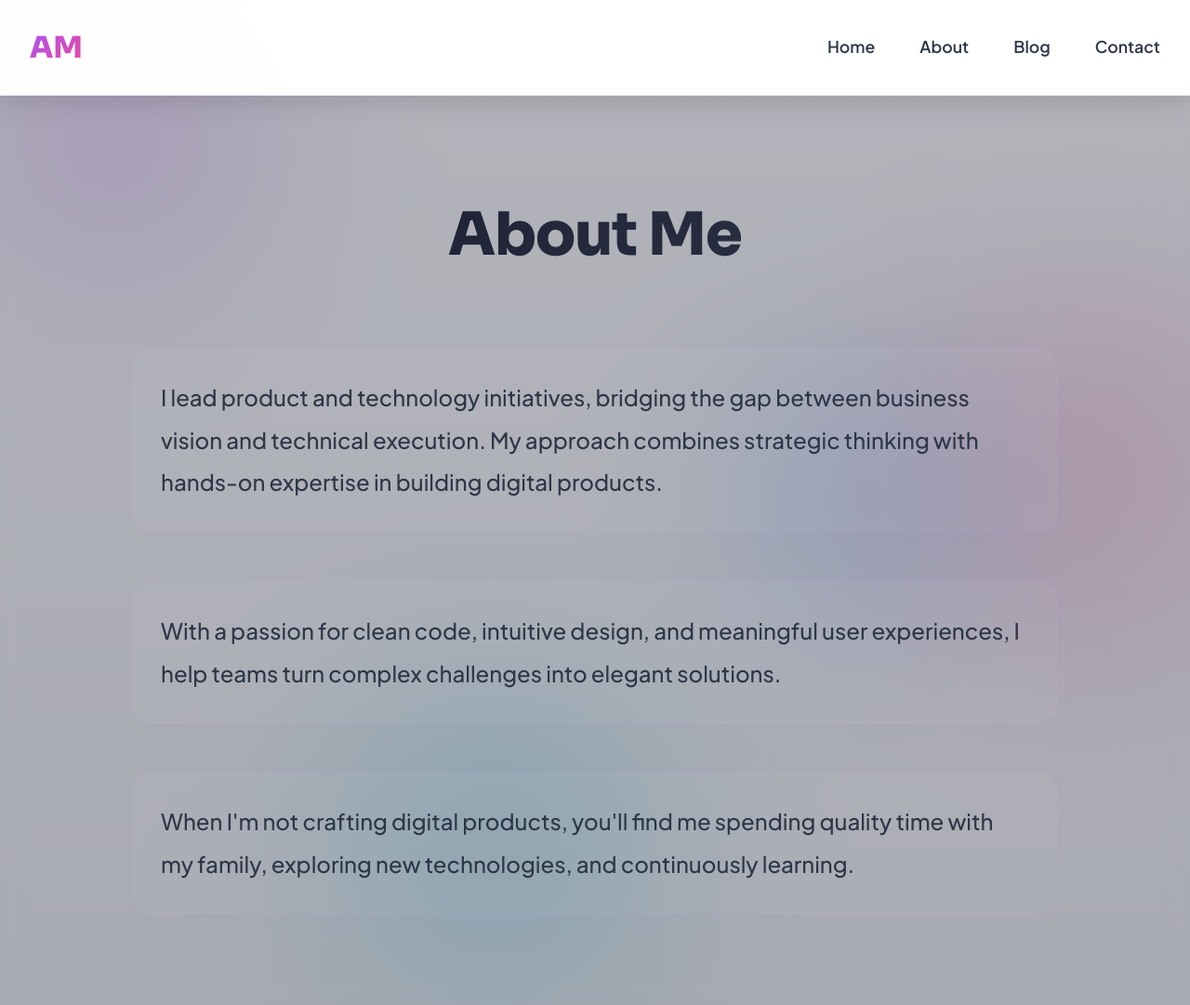
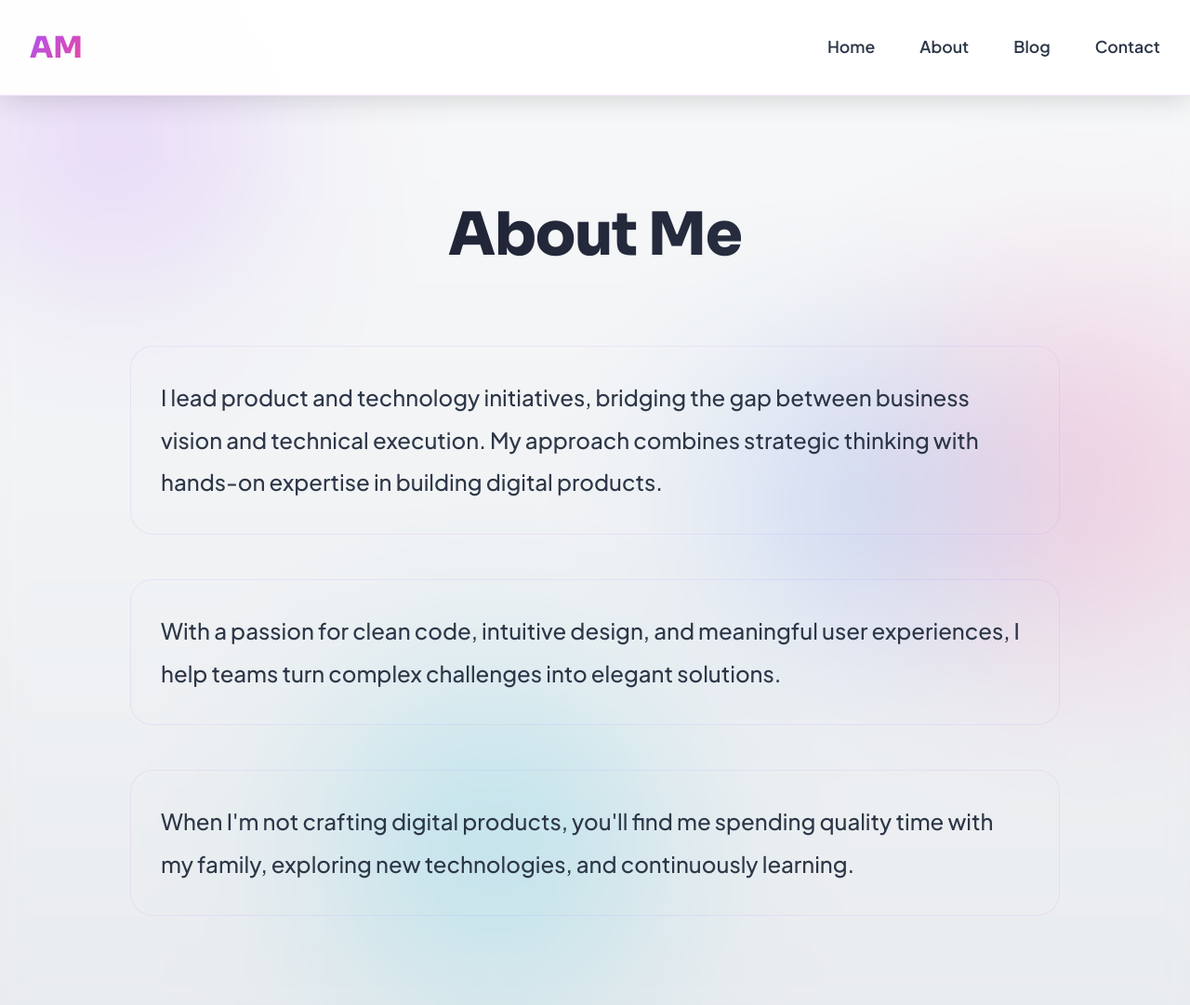
Before and after one commit to amargiovanni/margiovanni.it, a Jekyll site: the page built from about.md, in a window 1280 px wide and 1081 px high. Shown: the whole window at 93% size. Built offline with Jekyll 4.4.1, drawn with Linux system fonts in a browser that asks for light colours.

Commit message:
fix css about page

```diff
--- a/_layouts/default.html
+++ b/_layouts/default.html
@@ -10,13 +10,6 @@
         <div class="gradient-blob blob-4"></div>
     </div>
 
-    <!-- Loading Screen -->
-    <div class="loading-screen" id="loadingScreen">
-        <div class="loader">
-            <div class="loader-inner"></div>
-        </div>
-    </div>
-
     {% include nav.html %}
 
     {{ content }}
--- a/css/animations.css
+++ b/css/animations.css
@@ -3,15 +3,6 @@
    ======================= */
 
 /* Keyframe Animations */
-
-@keyframes spin {
-  from {
-    transform: rotate(0deg);
-  }
-  to {
-    transform: rotate(360deg);
-  }
-}
 
 @keyframes fadeInUp {
   from {
--- a/css/style.css
+++ b/css/style.css
@@ -12,7 +12,6 @@
   --text-secondary: #e0e0ff;
   --text-tertiary: #a0a0d0;
   --nav-bg: rgba(15, 15, 35, 0.8);
-  --loading-bg: linear-gradient(135deg, #a855f7 0%, #ec4899 100%);
   --animated-bg: linear-gradient(180deg, #0f0f23 0%, #1a1a3e 100%);
   --blob-opacity: 0.6;
 
@@ -66,7 +65,6 @@
     --text-secondary: #2d3748;
     --text-tertiary: #4a5568;
     --nav-bg: rgba(255, 255, 255, 0.95);
-    --loading-bg: linear-gradient(135deg, #a855f7 0%, #ec4899 100%);
     --animated-bg: linear-gradient(180deg, #f8f9fa 0%, #e9ecef 100%);
     --blob-opacity: 0.25;
 
@@ -85,7 +83,6 @@
   --text-secondary: #2d3748;
   --text-tertiary: #4a5568;
   --nav-bg: rgba(255, 255, 255, 0.95);
-  --loading-bg: linear-gradient(135deg, #a855f7 0%, #ec4899 100%);
   --animated-bg: linear-gradient(180deg, #f8f9fa 0%, #e9ecef 100%);
   --blob-opacity: 0.25;
 
@@ -103,7 +100,6 @@
   --text-secondary: #e0e0ff;
   --text-tertiary: #a0a0d0;
   --nav-bg: rgba(15, 15, 35, 0.8);
-  --loading-bg: linear-gradient(135deg, #a855f7 0%, #ec4899 100%);
   --animated-bg: linear-gradient(180deg, #0f0f23 0%, #1a1a3e 100%);
   --blob-opacity: 0.6;
 
@@ -222,44 +218,6 @@ body {
   75% {
     transform: translate(40px, -30px) scale(1.05);
   }
-}
-
-/* =======================
-   Loading Screen
-   ======================= */
-
-.loading-screen {
-  position: fixed;
-  top: 0;
-  left: 0;
-  width: 100%;
-  height: 100%;
-  background: var(--loading-bg);
-  display: flex;
-  align-items: center;
-  justify-content: center;
-  z-index: 9999;
-  transition: opacity var(--transition-slow), visibility var(--transition-slow);
-}
-
-.loading-screen.hidden {
-  opacity: 0;
-  visibility: hidden;
-}
-
-.loader {
-  width: 80px;
-  height: 80px;
-  position: relative;
-}
-
-.loader-inner {
-  width: 100%;
-  height: 100%;
-  border: 4px solid rgba(255, 255, 255, 0.2);
-  border-top-color: var(--text-primary);
-  border-radius: 50%;
-  animation: spin 1s cubic-bezier(0.4, 0, 0.2, 1) infinite;
 }
 
 /* =======================
@@ -490,7 +448,6 @@ body {
 
 .about {
   padding: var(--spacing-3xl) var(--spacing-lg);
-  background: rgba(20, 20, 40, 0.3);
   backdrop-filter: blur(10px);
   position: relative;
 }
--- a/js/main.js
+++ b/js/main.js
@@ -5,7 +5,6 @@
 // Wait for DOM to be fully loaded
 document.addEventListener('DOMContentLoaded', () => {
   initTheme();
-  initLoadingScreen();
   initScrollAnimations();
   initSmoothScroll();
   initNavigation();
@@ -29,25 +28,6 @@ function initTheme() {
   mediaQuery.addEventListener('change', (e) => {
     const newTheme = e.matches ? 'dark' : 'light';
     document.documentElement.setAttribute('data-theme', newTheme);
-  });
-}
-
-// =======================
-// Loading Screen
-// =======================
-
-function initLoadingScreen() {
-  const loadingScreen = document.getElementById('loadingScreen');
-
-  // Hide loading screen after content is loaded
-  window.addEventListener('load', () => {
-    setTimeout(() => {
-      loadingScreen.classList.add('hidden');
-      // Remove from DOM after transition
-      setTimeout(() => {
-        loadingScreen.remove();
-      }, 500);
-    }, 500);
   });
 }
 
```
